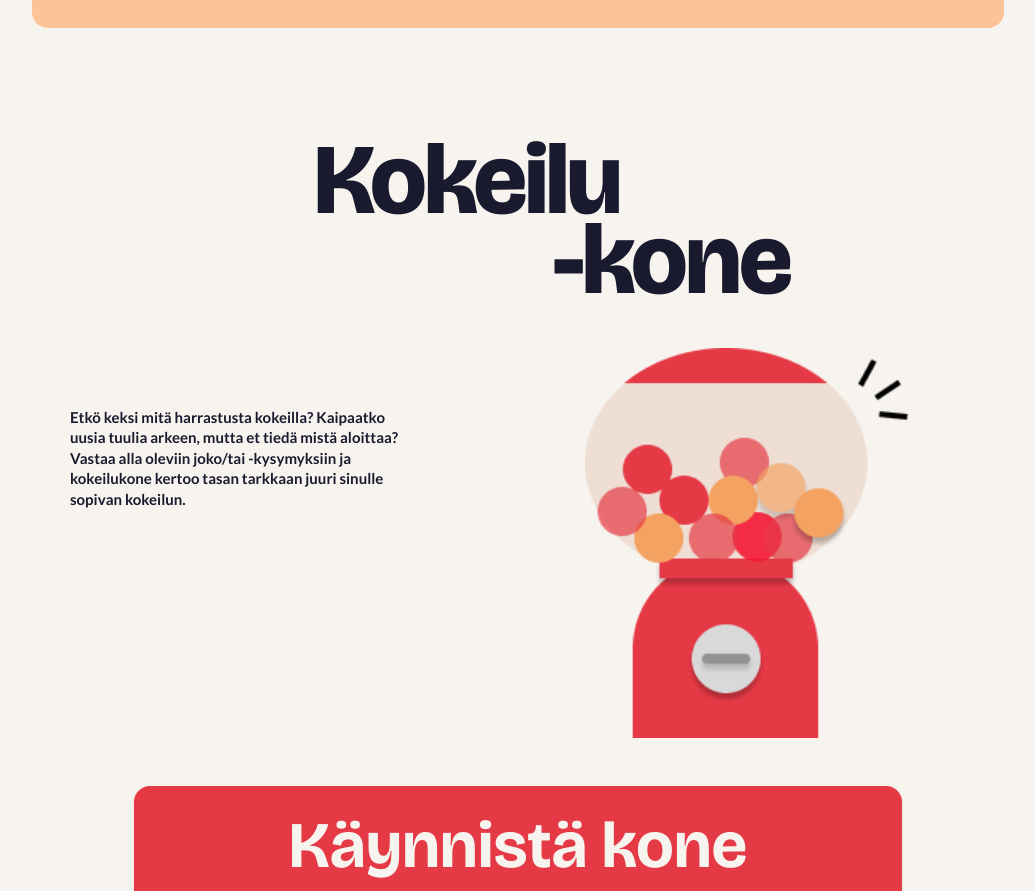
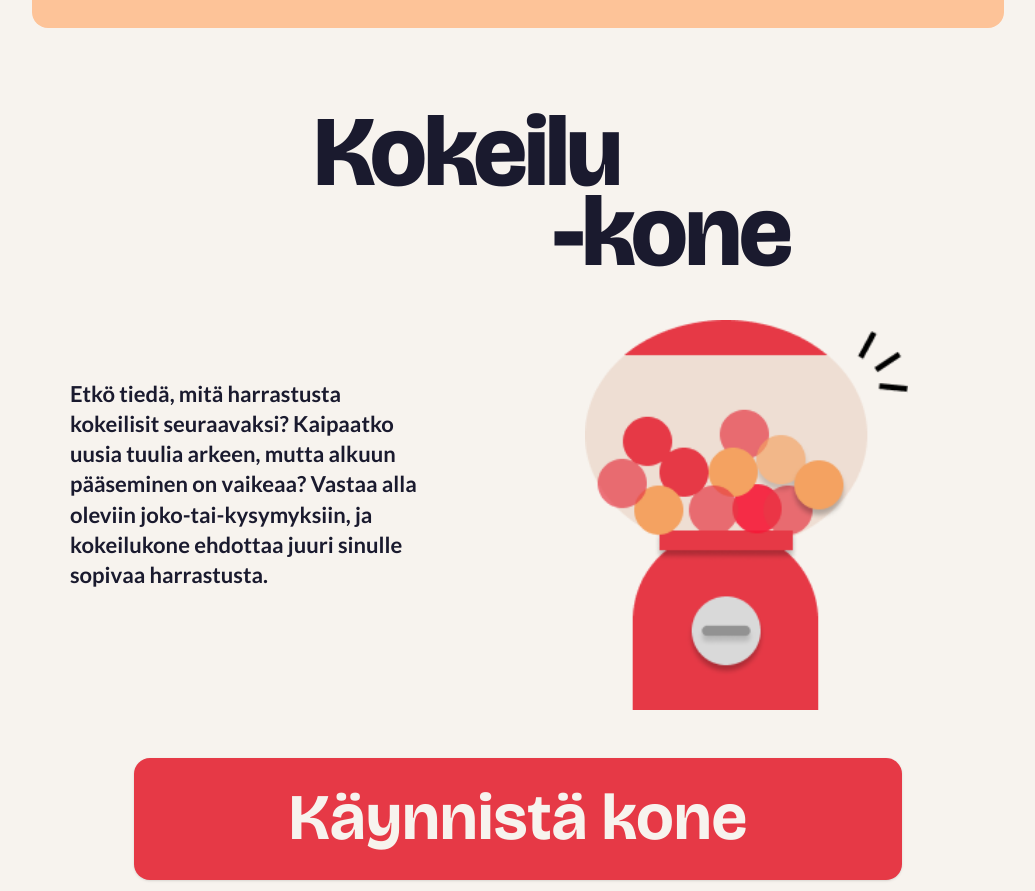
Before and after one commit to urkkiz225/harrastaminen-kampanja-sivut, a Next.js app: page / in a window 1280 px wide. Shown: the part 3368-4259 px from the top of the page, without its empty margins (122-1157 px from the left). Built offline with nearby package versions, Linux system fonts and the light colour scheme.

Commit message:
Copy pastesin oikean version Gamestartista gitistä, koska merge ei nyt toiminut

```diff
--- a/components/sections/Gamestart.tsx
+++ b/components/sections/Gamestart.tsx
@@ -3,11 +3,11 @@ import Link from "next/link";
 
 export default function Kokeilukone() {
   return (
-    <section id="kokeilukone" className="relative min-h-screen bg-[#F7F3EE] flex flex-col items-center pt-20 px-6 pb-12 overflow-hidden">
+    <section className="relative min-h-screen bg-[#F7F3EE] flex flex-col items-center pt-20 px-6 pb-12 overflow-hidden">
 
 
       {/* Otsikko */}
-      <div className="mt-8 flex flex-col w-full max-w-5xl">
+      <div className="mt-1 flex flex-col w-full max-w-5xl">
         <h1 className="font-heading font-black text-[15vw] md:text-[100px] leading-[0.8] tracking-tight flex flex-col items-center">
           <span className="text-[#1A1A2E] mr-[10%]">Kokeilu</span>
           <span className="text-[#1A1A2E] ml-[30%]">-kone</span>
@@ -18,8 +18,8 @@ export default function Kokeilukone() {
       <div className="flex flex-col md:flex-row items-center justify-center mt-12 w-full max-w-4xl relative gap-10 md:gap-0">
 
         {/* Esittelyteksti */}
-        <div className="md:absolute md:left-0 md:top-[15%] max-w-[340px] font-body font-bold text-[15px] leading-snug text-[#1A1A2E] z-10">
-          Etkö keksi mitä harrastusta kokeilla? Kaipaatko uusia tuulia arkeen, mutta et tiedä mistä aloittaa? Vastaa alla oleviin joko/tai -kysymyksiin ja kokeilukone kertoo tasan tarkkaan juuri sinulle sopivan kokeilun.
+        <div className="md:absolute md:left-0 md:top-[15%] max-w-[360px] font-body font-bold text-[clamp(16px,2.5vw,22px)] leading-snug text-[#1A1A2E] z-10">
+          Etkö tiedä, mitä harrastusta kokeilisit seuraavaksi? Kaipaatko uusia tuulia arkeen, mutta alkuun pääseminen on vaikeaa? Vastaa alla oleviin joko-tai-kysymyksiin, ja kokeilukone ehdottaa juuri sinulle sopivaa harrastusta.
         </div>
 
         {/* Kokeilukoneen kuva */}
```
